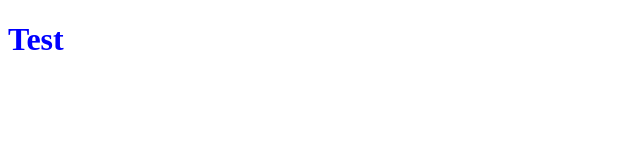
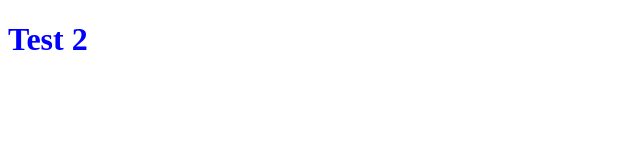
Before and after one commit to nadiabotello/npm-exercises, a website with bundled scripts: page public/index.html in a window 1280 px wide. Shown: the full height of the page, 0-640 px from the left. Built offline with nearby package versions, Linux system fonts and the light colour scheme.

Commit message:
completed with bonus

```diff
--- a/package.json
+++ b/package.json
@@ -4,6 +4,7 @@
   "main": "index.js",
   "scripts": {
     "build": "webpack",
+    "build:watch": "webpack --watch",
     "test": "echo \"Error: no test specified\" && exit 1"
   },
   "repository": {
--- a/public/index.html
+++ b/public/index.html
@@ -6,7 +6,7 @@
 </head>
 <body>
 
-<h1>Test</h1>
+<h1>Test 2</h1>
 
 <script src="./main.js"></script>
 </body>
```
